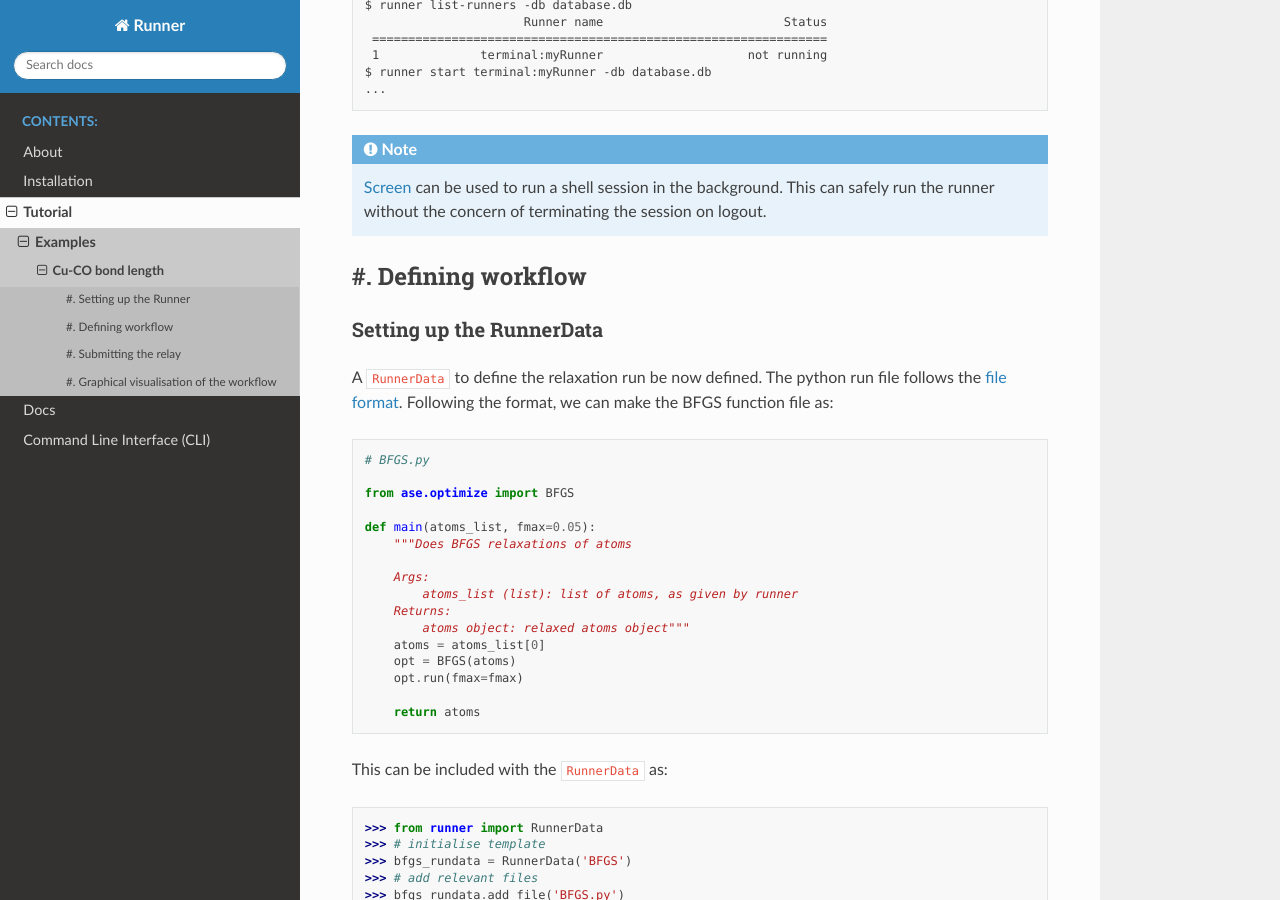
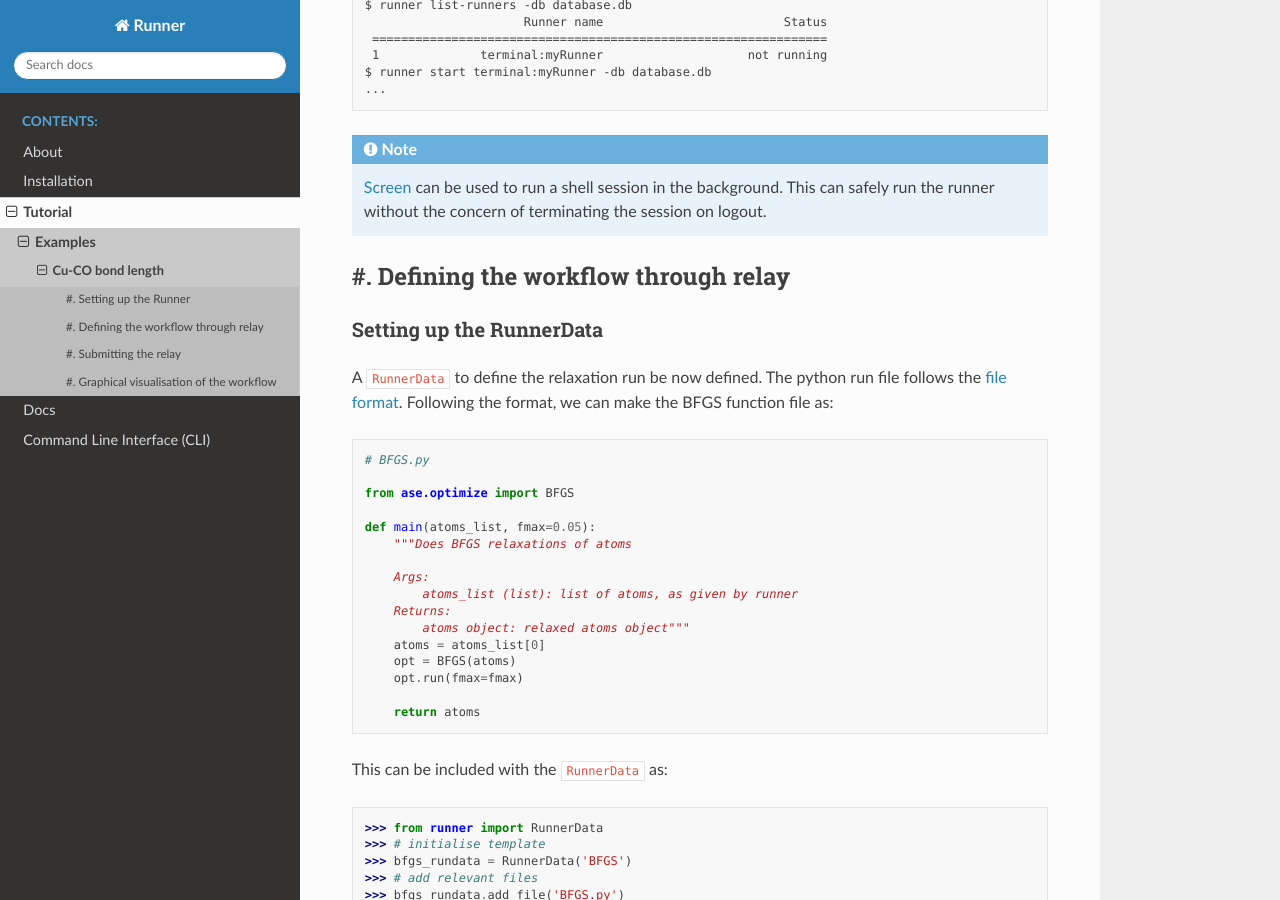
Before and after one commit to SINGROUP/Runner, a Sphinx documentation site: the page built from docs/examples/CuCO.rst, in a window 1280 px wide and 900 px high, scrolled down 928 px. Built offline with Sphinx 7.4.7 and the Read the Docs theme 2.0.0, drawn with Linux system fonts in a browser that asks for light colours.

Commit message:
ENH: added relay.rst

```diff
--- a/docs/docs.rst
+++ b/docs/docs.rst
@@ -8,4 +8,5 @@ Docs
    db
    runner
    runnerdata
+   relay
    utils
--- a/docs/examples/CuCO.rst
+++ b/docs/examples/CuCO.rst
@@ -52,8 +52,8 @@ or can be run via :ref:`cli` tools::
     the runner without the concern of terminating the session on logout.
 
 
-#. Defining workflow
-====================
+#. Defining the workflow through relay
+======================================
 
 Setting up the RunnerData
 ^^^^^^^^^^^^^^^^^^^^^^^^^
```
Also changed, not shown: docs/relay.rst (added, +19 -0 lines), docs/examples/ase_database.png, 1 other file.
